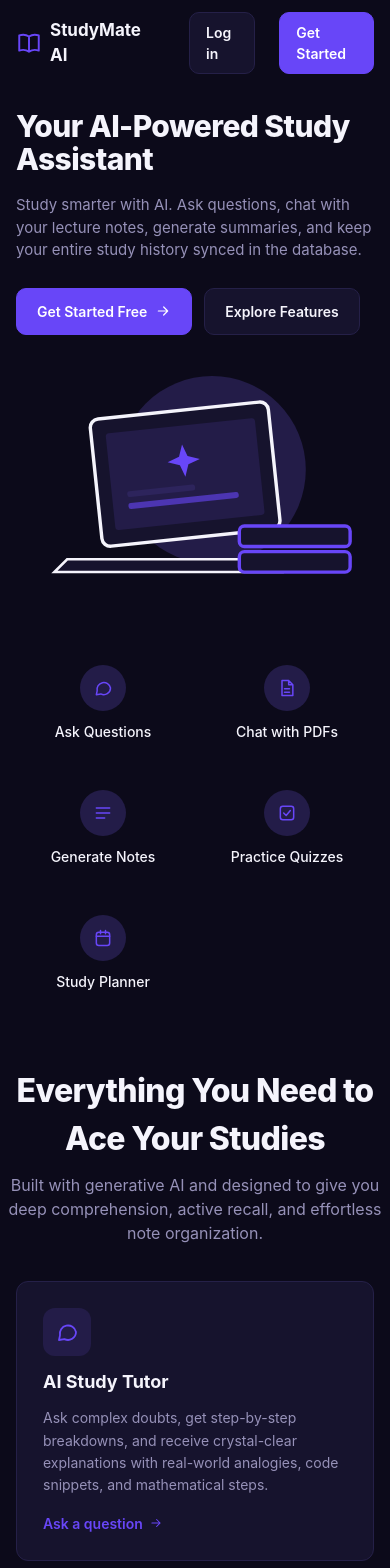
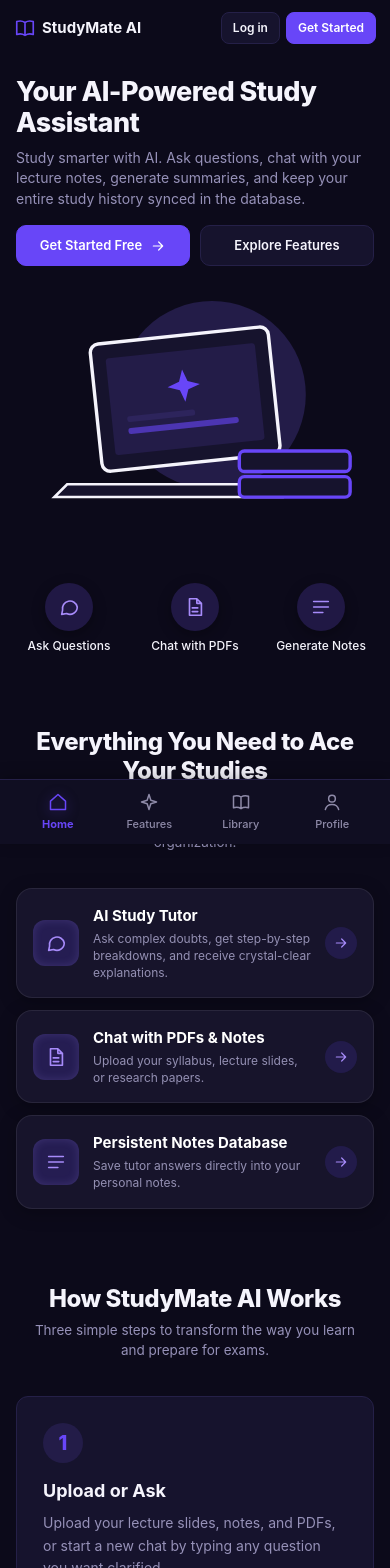
Before and after one commit to sarkaraditya/Studymate, a Next.js app: page / in a window 390 px wide. Shown: the top 1568 px of the page. Built offline with nearby package versions, Linux system fonts and the light colour scheme.

Commit message:
Optimize mobile landing page UI to match design mockup

```diff
--- a/app/globals.css
+++ b/app/globals.css
@@ -9,9 +9,9 @@ button,input,select{font:inherit;color:inherit}
 button{cursor:pointer}
 :focus-visible{outline:2px solid var(--brand);outline-offset:2px}
 svg.i{width:20px;height:20px;fill:none;stroke:currentColor;stroke-width:1.8;stroke-linecap:round;stroke-linejoin:round;flex:none}
-.logo{display:flex;align-items:center;gap:8px;font-weight:700;font-size:17px;color:var(--ink);text-decoration:none}
+.logo{display:flex;align-items:center;gap:8px;font-weight:700;font-size:17px;color:var(--ink);text-decoration:none;white-space:nowrap;flex-shrink:0}
 .logo svg{color:var(--brand);width:26px;height:26px}
-.btn{border:1px solid var(--line);background:var(--surface);border-radius:10px;padding:9px 16px;font-weight:600;font-size:14px;display:inline-flex;align-items:center;gap:8px;text-decoration:none;color:var(--ink)}
+.btn{border:1px solid var(--line);background:var(--surface);border-radius:10px;padding:9px 16px;font-weight:600;font-size:14px;display:inline-flex;align-items:center;gap:8px;text-decoration:none;color:var(--ink);white-space:nowrap;flex-shrink:0}
 .btn.pri{background:var(--brand);border-color:var(--brand);color:var(--on)}
 .btn.out{color:var(--brand);border-color:var(--brand)}
 .card{background:var(--surface);border:1px solid var(--line);border-radius:14px}
@@ -940,24 +940,118 @@ svg.i{width:20px;height:20px;fill:none;stroke:currentColor;stroke-width:1.8;stro
   }
 }
 
-/* Public landing page mobile fixes */
+/* Public landing page mobile fixes matching mockup */
 @media (max-width: 640px) {
   .top {
-    padding: 12px 16px;
+    display: flex !important;
+    align-items: center !important;
+    justify-content: space-between !important;
+    padding: 12px 14px !important;
+    gap: 8px !important;
+    width: 100% !important;
+    box-sizing: border-box !important;
+  }
+  .top .logo {
+    white-space: nowrap !important;
+    font-size: 15px !important;
+    flex-shrink: 0 !important;
+    display: inline-flex !important;
+    align-items: center !important;
+    gap: 6px !important;
+  }
+  .top .logo svg {
+    width: 22px !important;
+    height: 22px !important;
+    flex-shrink: 0 !important;
+  }
+  .top-actions {
+    display: flex !important;
+    align-items: center !important;
+    gap: 6px !important;
+    flex-shrink: 0 !important;
+  }
+  .top-actions .btn {
+    white-space: nowrap !important;
+    font-size: 12px !important;
+    padding: 6px 11px !important;
+    border-radius: 8px !important;
+    flex-shrink: 0 !important;
   }
   .hero {
-    padding: 24px 16px 16px;
+    display: flex !important;
+    flex-direction: column !important;
+    align-items: center !important;
+    text-align: left !important;
+    padding: 20px 16px 10px !important;
+    gap: 18px !important;
   }
   .hero h1 {
-    font-size: 30px;
+    font-size: 27px !important;
+    line-height: 1.15 !important;
+    margin-bottom: 10px !important;
   }
   .hero p {
-    font-size: 15px;
+    font-size: 14px !important;
+    line-height: 1.45 !important;
+    margin-bottom: 16px !important;
+  }
+  .hero .row {
+    display: flex !important;
+    flex-direction: row !important;
+    gap: 10px !important;
+    width: 100% !important;
+  }
+  .hero .row .btn {
+    flex: 1 !important;
+    justify-content: center !important;
+    padding: 10px 12px !important;
+    font-size: 13px !important;
+    white-space: nowrap !important;
+    border-radius: 10px !important;
   }
   .feats {
-    grid-template-columns: repeat(2, 1fr) !important;
-    padding: 16px;
-    gap: 10px;
+    grid-template-columns: repeat(3, 1fr) !important;
+    padding: 14px 10px 24px !important;
+    gap: 8px !important;
+    max-width: 100% !important;
+  }
+  .feat-pill-link {
+    display: flex !important;
+    flex-direction: column !important;
+    align-items: center !important;
+    gap: 6px !important;
+    text-decoration: none !important;
+    color: var(--ink) !important;
+    font-size: 12px !important;
+    font-weight: 500 !important;
+    text-align: center !important;
+  }
+  .feats .ic {
+    width: 48px !important;
+    height: 48px !important;
+    border-radius: 50% !important;
+    background: #201844 !important;
+    color: #a78bfa !important;
+    display: grid !important;
+    place-items: center !important;
+    margin: 0 auto !important;
+    box-shadow: 0 4px 14px rgba(0,0,0,0.3) !important;
+  }
+  .feats .ic svg {
+    width: 22px !important;
+    height: 22px !important;
+  }
+  .sec-head {
+    padding: 0 16px !important;
+  }
+  .sec-head h2 {
+    font-size: 24px !important;
+    line-height: 1.2 !important;
+    margin-bottom: 8px !important;
+  }
+  .sec-head p {
+    font-size: 13.5px !important;
+    line-height: 1.45 !important;
   }
   .feat-grid, .how-section, .about-section {
     padding-left: 16px !important;
@@ -965,7 +1059,57 @@ svg.i{width:20px;height:20px;fill:none;stroke:currentColor;stroke-width:1.8;stro
   }
   .feat-grid {
     grid-template-columns: 1fr !important;
+    gap: 12px !important;
+    padding: 0 16px 36px !important;
+  }
+  .feat-card {
+    display: flex !important;
+    flex-direction: row !important;
+    align-items: center !important;
     gap: 14px !important;
+    padding: 16px !important;
+    border-radius: 16px !important;
+    background: #17142b !important;
+    border: 1px solid rgba(255, 255, 255, 0.08) !important;
+    text-decoration: none !important;
+    box-shadow: 0 4px 18px rgba(0, 0, 0, 0.25) !important;
+  }
+  .feat-card .ic-wrap {
+    width: 46px !important;
+    height: 46px !important;
+    border-radius: 12px !important;
+    background: #251d52 !important;
+    color: #a78bfa !important;
+    display: grid !important;
+    place-items: center !important;
+    flex-shrink: 0 !important;
+    box-shadow: inset 0 0 10px rgba(167, 139, 250, 0.2) !important;
+  }
+  .feat-card-body {
+    flex: 1 !important;
+    min-width: 0 !important;
+  }
+  .feat-card-body h3 {
+    margin: 0 0 3px !important;
+    font-size: 15px !important;
+    font-weight: 700 !important;
+    color: #ffffff !important;
+  }
+  .feat-card-body p {
+    margin: 0 !important;
+    font-size: 12px !important;
+    color: #9490b3 !important;
+    line-height: 1.4 !important;
+  }
+  .feat-card-arrow {
+    width: 32px !important;
+    height: 32px !important;
+    border-radius: 50% !important;
+    background: #221b4a !important;
+    color: #a78bfa !important;
+    display: grid !important;
+    place-items: center !important;
+    flex-shrink: 0 !important;
   }
   .how-grid {
     grid-template-columns: 1fr !important;
@@ -983,7 +1127,7 @@ svg.i{width:20px;height:20px;fill:none;stroke:currentColor;stroke-width:1.8;stro
     font-size: 24px !important;
   }
   .footer {
-    padding: 24px 16px calc(24px + env(safe-area-inset-bottom, 0px)) !important;
+    padding: 24px 16px calc(76px + env(safe-area-inset-bottom, 0px)) !important;
   }
   .footer-in {
     flex-direction: column;
--- a/app/page.js
+++ b/app/page.js
@@ -2,56 +2,31 @@ import Link from 'next/link';
 import Icon from '@/components/Icon';
 import Logo from '@/components/Logo';
 
+// 3 quick action items matching Screen 2 in reference image
 const QUICK_LINKS = [
   ['chat', 'Ask Questions', '/tutor'],
   ['doc', 'Chat with PDFs', '/documents'],
   ['notes', 'Generate Notes', '/notes'],
-  ['quiz', 'Practice Quizzes', '/quizzes'],
-  ['cal', 'Study Planner', '/planner'],
 ];
 
 const DETAILED_FEATURES = [
   {
     icon: 'chat',
     title: 'AI Study Tutor',
-    desc: 'Ask complex doubts, get step-by-step breakdowns, and receive crystal-clear explanations with real-world analogies, code snippets, and mathematical steps.',
+    desc: 'Ask complex doubts, get step-by-step breakdowns, and receive crystal-clear explanations.',
     link: '/tutor',
-    action: 'Ask a question',
   },
   {
     icon: 'doc',
     title: 'Chat with PDFs & Notes',
-    desc: 'Upload your syllabus, lecture slides, research papers, or PDF notes. StudyMate extracts text and answers questions strictly based on your actual study materials.',
+    desc: 'Upload your syllabus, lecture slides, or research papers.',
     link: '/documents',
-    action: 'Upload documents',
   },
   {
     icon: 'notes',
     title: 'Persistent Notes Database',
-    desc: 'Save tutor answers directly into your personal notes with one click. Organize, search, and edit your notes with full revision timestamps stored in your database.',
+    desc: 'Save tutor answers directly into your personal notes.',
     link: '/notes',
-    action: 'Explore notes',
-  },
-  {
-    icon: 'clock',
-    title: 'Sync & Complete History',
-    desc: 'Log in with your Google account to access your full learning timeline. Review past conversations, saved notes, and questions anytime on any device.',
-    link: '/history',
-    action: 'Check history',
-  },
-  {
-    icon: 'quiz',
-    title: 'Exam Practice & Quizzes',
-    desc: 'Test your retention before tests. Generate practice questions, multiple-choice quizzes, and flashcards directly from your uploaded documents and notes.',
-    link: '/quizzes',
-    action: 'Practice questions',
-  },
-  {
-    icon: 'cal',
-    title: 'Smart Study Planner',
-    desc: 'Keep your academic goals on schedule with daily checklists, study timers, milestone tracking, and prioritized revision topics.',
-    link: '/planner',
-    action: 'Plan your study',
   },
 ];
 
@@ -85,8 +60,10 @@ export default function Home() {
           <a href="#about">About</a>
         </nav>
         <span className="sp" />
-        <Link className="btn" href="/login">Log in</Link>
-        <Link className="btn pri" href="/login">Get Started</Link>
+        <div className="top-actions">
+          <Link className="btn" href="/login">Log in</Link>
+          <Link className="btn pri" href="/login">Get Started</Link>
+        </div>
       </header>
 
       {/* Hero Section */}
@@ -127,34 +104,36 @@ export default function Home() {
         </svg>
       </section>
 
-      {/* Quick shortcuts */}
+      {/* Quick shortcuts (3 items matching Screen 2 in reference image) */}
       <section className="feats" aria-label="Quick Navigation">
         {QUICK_LINKS.map(([ic, label, href]) => (
-          <Link key={href} href={href}>
+          <Link key={href} href={href} className="feat-pill-link">
             <span className="ic"><Icon n={ic} /></span>
-            {label}
+            <span>{label}</span>
           </Link>
         ))}
       </section>
 
-      {/* Detailed Features Section */}
-      <section id="features" style={{ paddingTop: 40 }}>
+      {/* Detailed Features Section matching Screen 3 in reference image */}
+      <section id="features" style={{ paddingTop: 30 }}>
         <div className="sec-head">
           <h2>Everything You Need to Ace Your Studies</h2>
           <p>Built with generative AI and designed to give you deep comprehension, active recall, and effortless note organization.</p>
         </div>
         <div className="feat-grid">
           {DETAILED_FEATURES.map((f) => (
-            <div key={f.title} className="card feat-card">
+            <Link key={f.title} href={f.link} className="card feat-card">
               <div className="ic-wrap">
-                <Icon n={f.icon} size={24} />
+                <Icon n={f.icon} size={22} />
               </div>
-              <h3>{f.title}</h3>
-              <p>{f.desc}</p>
-              <Link href={f.link}>
-                {f.action} <Icon n="arrow" size={14} />
-              </Link>
-            </div>
+              <div className="feat-card-body">
+                <h3>{f.title}</h3>
+                <p>{f.desc}</p>
+              </div>
+              <div className="feat-card-arrow">
+                <Icon n="arrow" size={16} />
+              </div>
+            </Link>
           ))}
         </div>
       </section>
@@ -239,6 +218,26 @@ export default function Home() {
           <span className="footer-copy" suppressHydrationWarning>© {new Date().getFullYear()} StudyMate AI. Built for students.</span>
         </div>
       </footer>
+
+      {/* Mobile 4-Item Bottom Navigation Bar matching Screen 2 in reference image */}
+      <nav className="mobile-bottom-nav">
+        <Link href="/" className="mobile-nav-item on">
+          <Icon n="home" size={20} />
+          <span>Home</span>
+        </Link>
+        <a href="#features" className="mobile-nav-item">
+          <Icon n="spark" size={20} />
+          <span>Features</span>
+        </a>
+        <Link href="/login" className="mobile-nav-item">
+          <Icon n="book" size={20} />
+          <span>Library</span>
+        </Link>
+        <Link href="/login" className="mobile-nav-item">
+          <Icon n="user" size={20} />
+          <span>Profile</span>
+        </Link>
+      </nav>
     </>
   );
 }
```
